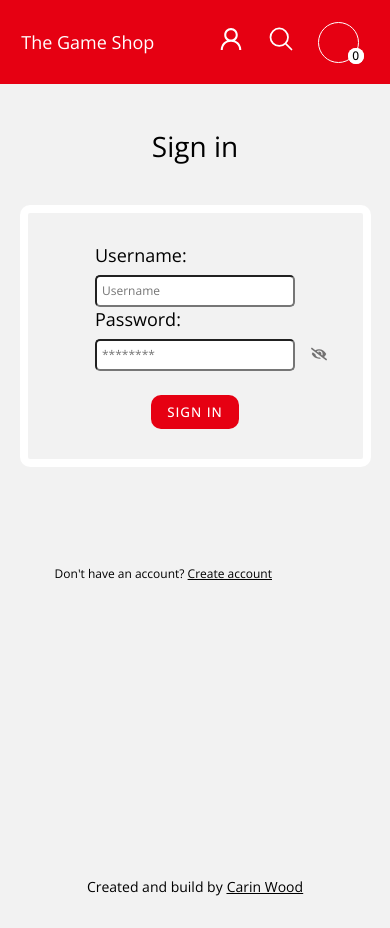
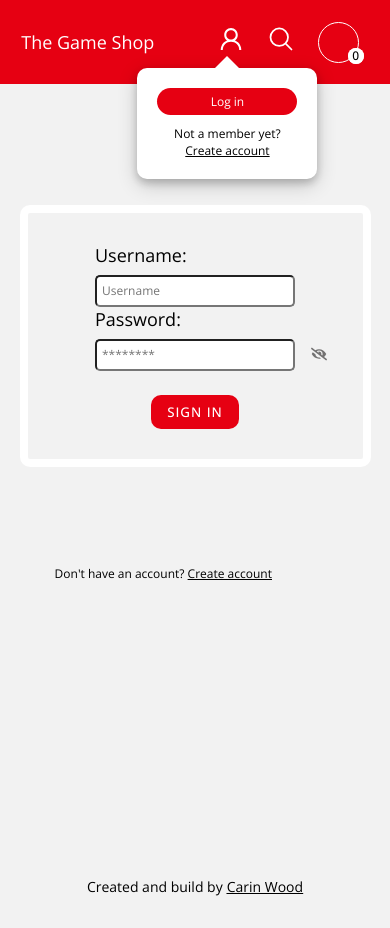
Before and after one commit to CarinWood/Game-shop, a React (Create React App) app: page /login in a window 390 px wide. Both pictures are taken after a click on the element 230 px from the left and 42 px from the top of the page. Built offline with nearby package versions, Linux system fonts and the light colour scheme; some icons are missing.

Commit message:
worked on mobile nav

```diff
--- a/src/components/mobileNav/MobileNav.tsx
+++ b/src/components/mobileNav/MobileNav.tsx
@@ -1,10 +1,11 @@
 import './mobileNav.css'
 import { FaCartShopping } from "react-icons/fa6";
-import { FC } from 'react'
+import { FC, useState } from 'react'
 import { useShoppingCart } from '../../contexts/ShoppingCartContext';
 import { HiOutlineMagnifyingGlass } from "react-icons/hi2";
 import { AiOutlineUser } from "react-icons/ai";
 import { useNavigate } from 'react-router-dom';
+import { SpeechBubble } from '../speechBubble/SpeechBubble';
 
 interface Props  {
     toggleCart: () => void
@@ -18,8 +19,12 @@ interface Props  {
 export const MobileNav:FC<Props> = ({toggleCart, toSearch, toShop, toLogin}) => {
         const navigate = useNavigate()
         const {quantity } = useShoppingCart()
+        const [toggleBubble, setToggleBubble] = useState<boolean>(false)
 
 
+        const toggleBubbleFunc = () => {
+          setToggleBubble(!toggleBubble)
+        }
 
 
   return (
@@ -29,9 +34,12 @@ export const MobileNav:FC<Props> = ({toggleCart, toSearch, toShop, toLogin}) =>
         </div>
 
         <div className='right-mobile-div'>
+        {toggleBubble && <SpeechBubble toggleBubbleFunc={toggleBubbleFunc}/>}
 
             {/* user */}
-            <p className='mobile-login-icon' onClick={toLogin}><AiOutlineUser/></p>
+            <p className='mobile-login-icon' onClick={toggleBubbleFunc}>
+              <AiOutlineUser/>
+            </p>
 
             {/* search */}
             <p className='mobile-search-logo' onClick={toSearch}><HiOutlineMagnifyingGlass/></p>
--- a/src/components/mobileNav/mobileNav.css
+++ b/src/components/mobileNav/mobileNav.css
@@ -33,6 +33,8 @@
         width: 55%;
         height: 100%;
         padding-left: 30px;
+        position: relative;
+
     }
 
     .mobile-logo {
@@ -45,6 +47,7 @@
 
     .mobile-login-icon {
         font-size: 28px;
+        position: relative;
     }
 
     .cart-button {
@@ -62,4 +65,5 @@
         margin-right: 20px;
         margin-left: 0px;
     }
+
 }
--- a/src/components/navbar/Navbar.tsx
+++ b/src/components/navbar/Navbar.tsx
@@ -55,6 +55,7 @@ export const Navbar = () => {
           </div>
 
           <div className='navbar-right'>
+
               {user !== null ?
               <div className='nav-profile'>
 
--- /dev/null
+++ b/src/components/speechBubble/SpeechBubble.tsx
@@ -0,0 +1,32 @@
+import './speechBubble.css'
+import { useNavigate } from 'react-router-dom'
+import { FC } from 'react'
+
+interface Props {
+    toggleBubbleFunc: () => void
+}
+
+export const SpeechBubble:FC<Props> = ({toggleBubbleFunc}) => {
+
+    const navigate = useNavigate()
+
+    const toLoginPage = () => {
+        navigate('/login')
+        toggleBubbleFunc()
+    }
+
+    const toRegisterPage = () => {
+        navigate('/login')
+        toggleBubbleFunc()
+
+    }
+
+  return (
+    <div className="widget-wrap">
+        <div className="speech top">
+            <div className='bubble-login-btn' onClick={toLoginPage}>Log in</div>
+            <p className='create-text'>Not a member yet? <span onClick={toRegisterPage}>Create account</span></p>
+        </div>
+    </div>
+  )
+}
--- /dev/null
+++ b/src/components/speechBubble/speechBubble.css
@@ -0,0 +1,60 @@
+.widget-wrap {
+    width: 200px;
+    height: 30px;
+    padding: 10px;
+    border-radius: 20px;
+    position: absolute;
+    top: -50%;
+    left: -22.4%;
+  }
+
+
+.speech {
+    font-size: 12px;
+    color: #fff;
+    background: var(--white);
+    position: relative;
+    padding: 20px;
+    border-radius: 10px;
+    margin: 100px auto;
+    box-shadow: 0 4px 8px 0 rgba(0, 0, 0, 0.2), 0 6px 20px 0 rgba(0, 0, 0, 0.19);
+
+  }
+
+
+  .speech::after {
+    content: "";
+    border: 20px solid transparent;
+    position: absolute;
+  }
+
+  .top.speech::after {
+    /* (C1-1) UP TRIANGLE */
+    border-bottom-color: var(--white);
+    border-top: 0;
+
+    /* (C1-2) POSITION AT TOP */
+    top: -12px; left: 50%;
+    margin-left: -20px;
+  }
+
+  .bubble-login-btn {
+    background-color: var(--red);
+    color: var(--white);
+    border-radius: 20px;
+    padding: 5px;
+    display: flex;
+    align-items: center;
+    justify-content: center;
+  }
+
+  .create-text {
+    color: var(--black);
+    text-align: center;
+    margin-top: 10px;
+  }
+
+  .create-text span {
+    text-decoration: underline;
+
+  }
```
